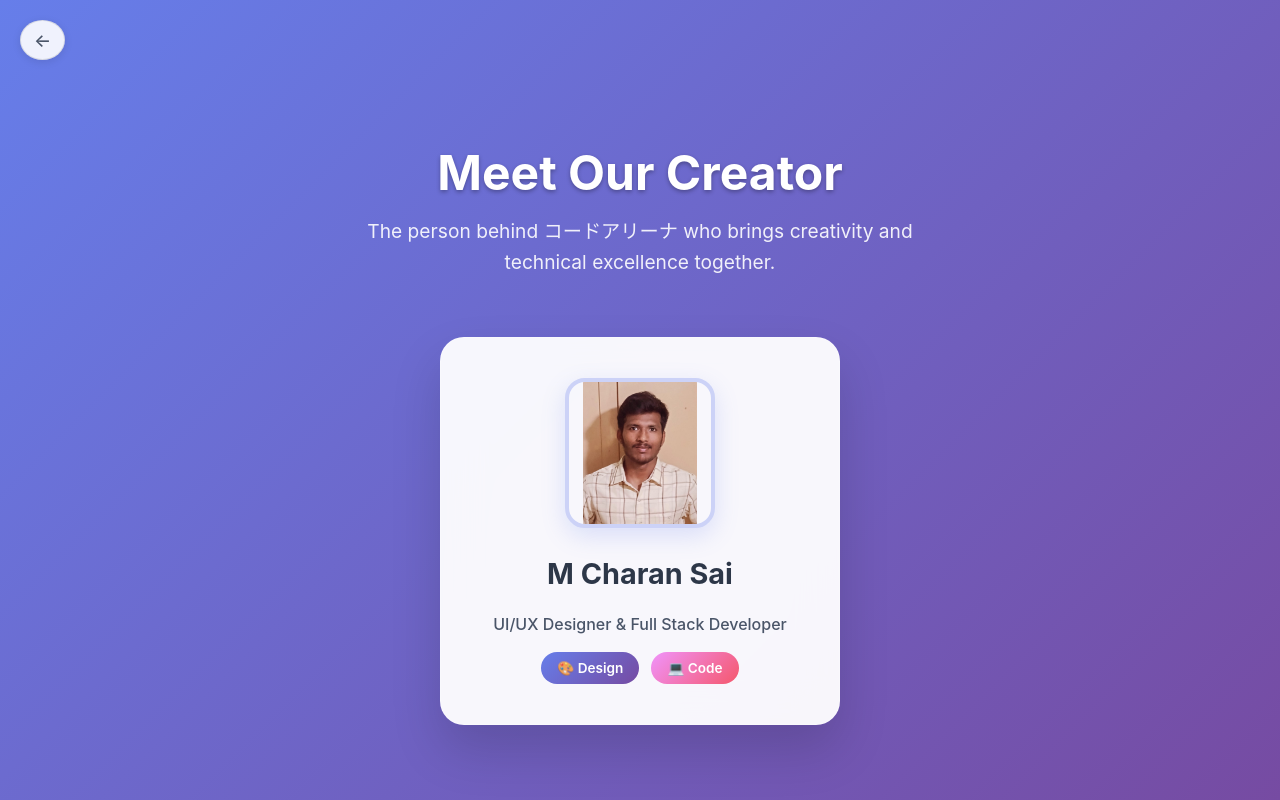
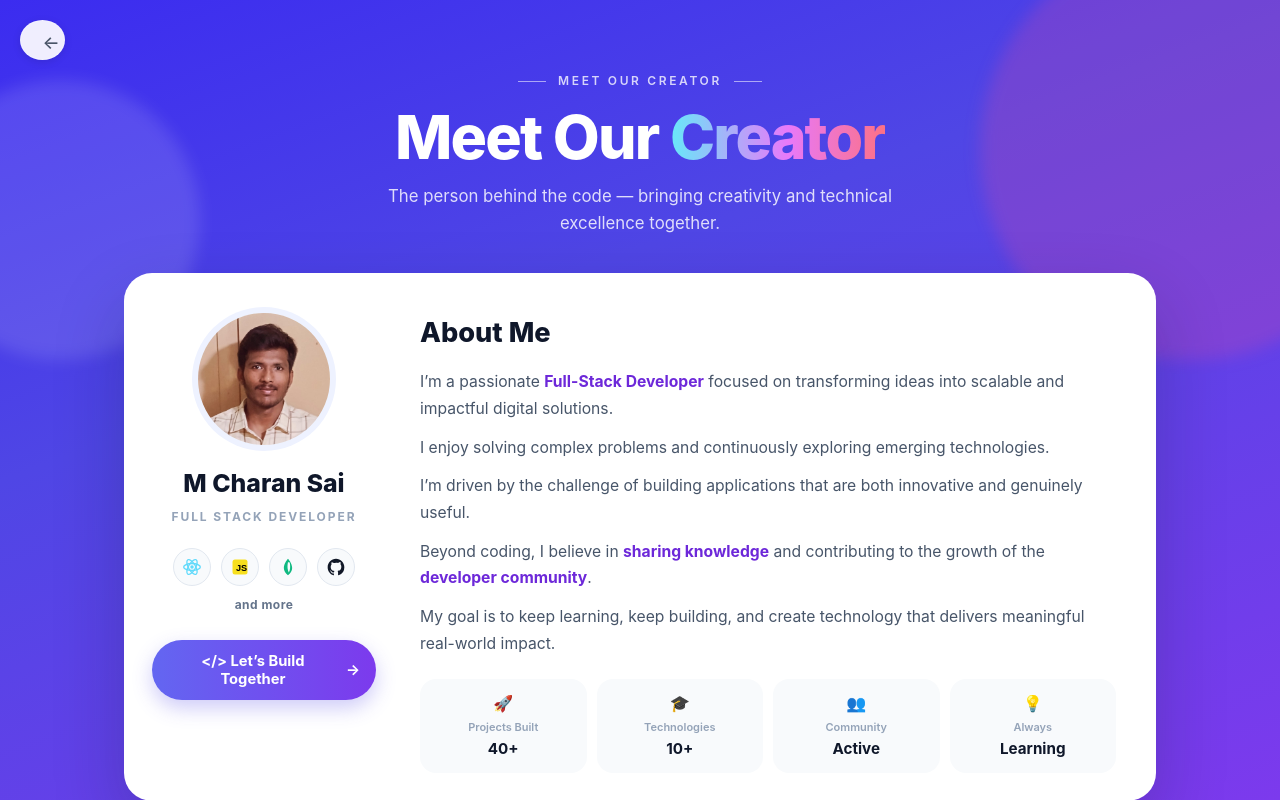
Before and after one commit to MUsunuruCharanSai/JapaneseThemeDSAPlatform, a React (Vite) app in the folder frontend/: page /about-creator in a window 1280 px wide. Built offline with nearby package versions, Linux system fonts and the light colour scheme; no server answers; sample sign-in values are in the browser's storage.

Commit message:
Redesign About Creator with the full-stack story and updated stats

```diff
--- a/frontend/src/pages/AboutCreator.tsx
+++ b/frontend/src/pages/AboutCreator.tsx
@@ -5,219 +5,402 @@ const AboutCreator: React.FC = () => {
   const navigate = useNavigate();
 
   return (
-    <div style={{
-      position: 'fixed',
-      top: 0,
-      left: 0,
-      right: 0,
-      bottom: 0,
-      background: 'linear-gradient(135deg, #667eea 0%, #764ba2 100%)',
-      padding: '20px',
-      overflowY: 'auto',
-      zIndex: 1
-    }}>
-      {/* Back Button */}
-      <button
-        onClick={() => navigate(-1)}
-        style={{
-          position: 'absolute',
-          top: '20px',
-          left: '20px',
-          background: 'rgba(255, 255, 255, 0.9)',
-          border: '1px solid rgba(0, 0, 0, 0.1)',
-          borderRadius: '50%',
-          width: '40px',
-          height: '40px',
-          display: 'flex',
-          alignItems: 'center',
-          justifyContent: 'center',
-          cursor: 'pointer',
-          fontSize: '18px',
-          color: '#4a5568',
-          transition: 'all 0.2s ease',
-          boxShadow: '0 2px 8px rgba(0, 0, 0, 0.1)',
-          zIndex: 10
-        }}
-        onMouseOver={(e) => {
-          e.currentTarget.style.background = 'rgba(255, 255, 255, 1)';
-          e.currentTarget.style.transform = 'scale(1.05)';
-        }}
-        onMouseOut={(e) => {
-          e.currentTarget.style.background = 'rgba(255, 255, 255, 0.9)';
-          e.currentTarget.style.transform = 'scale(1)';
-        }}
-      >
+    <div className="creator-page">
+      <button className="creator-back" onClick={() => navigate(-1)} aria-label="Go back">
         ←
       </button>
 
-      <div style={{
-        display: 'flex',
-        flexDirection: 'column',
-        alignItems: 'center',
-        justifyContent: 'center',
-        minHeight: '100vh',
-        gap: '40px'
-      }}>
-        {/* Header */}
-        <div style={{
-          textAlign: 'center',
-          marginBottom: '20px',
-          animation: 'fadeInDown 0.8s ease-out'
-        }}>
-          <h1 style={{
-            fontSize: '3rem',
-            fontWeight: '700',
-            color: 'white',
-            marginBottom: '16px',
-            fontFamily: "'Inter', sans-serif",
-            textShadow: '0 2px 4px rgba(0, 0, 0, 0.3)'
-          }}>
+      <div className="creator-glow creator-glow-left" />
+      <div className="creator-glow creator-glow-right" />
+      <div className="creator-glow creator-glow-top" />
+
+      <div className="creator-shell">
+        <header className="creator-header">
+          <p className="creator-eyebrow">
+            <span />
             Meet Our Creator
+            <span />
+          </p>
+          <h1 className="creator-title">
+            Meet Our <em>Creator</em>
           </h1>
-          <p style={{
-            fontSize: '1.2rem',
-            color: 'rgba(255, 255, 255, 0.9)',
-            fontWeight: '400',
-            maxWidth: '600px',
-            margin: '0 auto',
-            lineHeight: '1.6'
-          }}>
-            The person behind コードアリーナ who brings creativity and technical excellence together.
+          <p className="creator-subtitle">
+            The person behind the code — bringing creativity and technical
+            excellence together.
           </p>
-        </div>
+        </header>
 
-        {/* Profile Cards Container */}
-        <div style={{
-          display: 'flex',
-          flexWrap: 'wrap',
-          justifyContent: 'center',
-          gap: '40px',
-          maxWidth: '1200px',
-          width: '100%',
-          padding: '0 20px'
-        }}>
-          {/* First Profile - M Charan Sai */}
-          <div style={{
-            background: 'rgba(255, 255, 255, 0.95)',
-            backdropFilter: 'blur(20px)',
-            borderRadius: '24px',
-            padding: '40px 30px',
-            boxShadow: '0 25px 50px rgba(0, 0, 0, 0.15)',
-            border: '1px solid rgba(255, 255, 255, 0.2)',
-            maxWidth: '400px',
-            width: '100%',
-            textAlign: 'center',
-            transition: 'all 0.3s ease',
-            animation: 'fadeInUp 0.8s ease-out 0.2s both',
-            cursor: 'pointer'
-          }}
-          onMouseOver={(e) => {
-            e.currentTarget.style.transform = 'translateY(-8px)';
-            e.currentTarget.style.boxShadow = '0 35px 70px rgba(0, 0, 0, 0.2)';
-          }}
-          onMouseOut={(e) => {
-            e.currentTarget.style.transform = 'translateY(0)';
-            e.currentTarget.style.boxShadow = '0 25px 50px rgba(0, 0, 0, 0.15)';
-          }}
-          >
-            <div style={{
-              width: '150px',
-              height: '150px',
-              borderRadius: '20px',
-              overflow: 'hidden',
-              margin: '0 auto 24px',
-              border: '4px solid rgba(102, 126, 234, 0.3)',
-              boxShadow: '0 8px 25px rgba(102, 126, 234, 0.2)'
-            }}>
-              <img
-                src="/images/Charan Sai.jpg"
-                alt="M Charan Sai"
-                style={{
-                  width: '100%',
-                  height: '100%',
-                  objectFit: 'contain',
-                  objectPosition: 'center',
-                  display: 'block'
-                }}
-              />
+        <section className="creator-card">
+          <aside className="creator-profile">
+            <div className="creator-photo-wrap">
+              <img src="/images/Charan Sai.jpg" alt="M Charan Sai" />
             </div>
-            <h2 style={{
-              fontSize: '1.8rem',
-              fontWeight: '700',
-              color: '#2d3748',
-              marginBottom: '8px',
-              fontFamily: "'Inter', sans-serif"
-            }}>
-              M Charan Sai
-            </h2>
-            <p style={{
-              fontSize: '1rem',
-              color: '#4a5568',
-              fontWeight: '500',
-              marginBottom: '16px',
-              lineHeight: '1.5'
-            }}>
-              UI/UX Designer & Full Stack Developer
+            <h2>M Charan Sai</h2>
+            <p className="creator-role">Full Stack Developer</p>
+            <div className="creator-tech">
+              <span title="React" aria-label="React">
+                <svg viewBox="0 0 24 24" fill="none" stroke="#61DAFB" strokeWidth="1.6">
+                  <circle cx="12" cy="12" r="2.1" fill="#61DAFB" stroke="none" />
+                  <ellipse cx="12" cy="12" rx="10" ry="4.2" />
+                  <ellipse cx="12" cy="12" rx="10" ry="4.2" transform="rotate(60 12 12)" />
+                  <ellipse cx="12" cy="12" rx="10" ry="4.2" transform="rotate(120 12 12)" />
+                </svg>
+              </span>
+              <span title="JavaScript" aria-label="JavaScript">
+                <svg viewBox="0 0 24 24">
+                  <rect x="3" y="3" width="18" height="18" rx="3" fill="#F7DF1E" />
+                  <text x="7.2" y="17.2" fontSize="11" fontWeight="800" fontFamily="Arial">JS</text>
+                </svg>
+              </span>
+              <span title="MongoDB" aria-label="MongoDB">
+                <svg viewBox="0 0 24 24" fill="#10B981">
+                  <path d="M12 2s5 5.4 5 11.2c0 3.6-2.1 6.2-5 8.8-2.9-2.6-5-5.2-5-8.8C7 7.4 12 2 12 2zm0 4.2c-.4 1.8-.8 4.6-.5 7.3.2 1.8.7 3.4 1.5 5 .8-1.6 1.3-3.2 1.5-5 .3-2.7-.1-5.5-.5-7.3-.3.6-.7 1-.5 0z" />
+                </svg>
+              </span>
+              <span title="GitHub" aria-label="GitHub">
+                <svg viewBox="0 0 24 24" fill="#111827">
+                  <path d="M12 2C6.48 2 2 6.58 2 12.26c0 4.52 2.87 8.35 6.84 9.71.5.1.68-.22.68-.49 0-.24-.01-.87-.01-1.71-2.78.62-3.37-1.37-3.37-1.37-.45-1.18-1.11-1.5-1.11-1.5-.91-.64.07-.63.07-.63 1 .07 1.53 1.06 1.53 1.06.9 1.57 2.36 1.12 2.94.86.09-.67.35-1.12.63-1.38-2.22-.26-4.55-1.14-4.55-5.07 0-1.12.39-2.03 1.03-2.75-.1-.26-.45-1.3.1-2.7 0 0 .84-.27 2.75 1.05A9.3 9.3 0 0 1 12 6.84c.85 0 1.71.12 2.51.35 1.91-1.32 2.75-1.05 2.75-1.05.55 1.4.2 2.44.1 2.7.64.72 1.03 1.63 1.03 2.75 0 3.94-2.34 4.8-4.57 5.06.36.32.68.94.68 1.9 0 1.37-.01 2.47-.01 2.81 0 .27.18.6.69.49A10.04 10.04 0 0 0 22 12.26C22 6.58 17.52 2 12 2z" />
+                </svg>
+              </span>
+              <em className="creator-tech-more">and more</em>
+            </div>
+            <button type="button" className="creator-cta">
+              {'</>'} Let’s Build Together <span>→</span>
+            </button>
+          </aside>
+
+          <div className="creator-about">
+            <h3>About Me</h3>
+            <p>
+              I’m a passionate <strong>Full-Stack Developer</strong> focused on transforming ideas into scalable and impactful digital solutions.
             </p>
-            <div style={{
-              display: 'flex',
-              justifyContent: 'center',
-              gap: '12px'
-            }}>
-              <span style={{
-                padding: '6px 16px',
-                background: 'linear-gradient(135deg, #667eea 0%, #764ba2 100%)',
-                color: 'white',
-                borderRadius: '20px',
-                fontSize: '0.85rem',
-                fontWeight: '600'
-              }}>
-                🎨 Design
-              </span>
-              <span style={{
-                padding: '6px 16px',
-                background: 'linear-gradient(135deg, #f093fb 0%, #f5576c 100%)',
-                color: 'white',
-                borderRadius: '20px',
-                fontSize: '0.85rem',
-                fontWeight: '600'
-              }}>
-                💻 Code
-              </span>
+            <p>
+              I enjoy solving complex problems and continuously exploring emerging technologies.
+            </p>
+            <p>
+              I’m driven by the challenge of building applications that are both innovative and genuinely useful.
+            </p>
+            <p>
+              Beyond coding, I believe in <strong>sharing knowledge</strong> and contributing to the growth of the <strong>developer community</strong>.
+            </p>
+            <p>
+              My goal is to keep learning, keep building, and create technology that delivers meaningful real-world impact.
+            </p>
+
+            <div className="creator-stats">
+              <div>
+                <span>🚀</span>
+                <small>Projects Built</small>
+                <b>40+</b>
+              </div>
+              <div>
+                <span>🎓</span>
+                <small>Technologies</small>
+                <b>10+</b>
+              </div>
+              <div>
+                <span>👥</span>
+                <small>Community</small>
+                <b>Active</b>
+              </div>
+              <div>
+                <span>💡</span>
+                <small>Always</small>
+                <b>Learning</b>
+              </div>
             </div>
           </div>
-
-        </div>
+        </section>
       </div>
 
-      {/* Custom CSS for animations */}
       <style>{`
-        @keyframes fadeInDown {
-          from {
-            opacity: 0;
-            transform: translateY(-30px);
+        .creator-page {
+          position: fixed;
+          inset: 0;
+          overflow-y: auto;
+          z-index: 1;
+          background: linear-gradient(160deg, #3b2cf0 0%, #4f46e5 38%, #7c3aed 100%);
+          font-family: Inter, -apple-system, BlinkMacSystemFont, 'Segoe UI', sans-serif;
+        }
+
+        .creator-glow {
+          position: absolute;
+          border-radius: 50%;
+          pointer-events: none;
+          filter: blur(8px);
+        }
+        .creator-glow-left {
+          width: 280px;
+          height: 280px;
+          top: 80px;
+          left: -80px;
+          background: rgba(255, 255, 255, 0.12);
+        }
+        .creator-glow-right {
+          width: 420px;
+          height: 420px;
+          top: -60px;
+          right: -120px;
+          background: rgba(236, 72, 153, 0.22);
+        }
+        .creator-glow-top {
+          width: 180px;
+          height: 180px;
+          bottom: 40px;
+          left: 18%;
+          background: rgba(56, 189, 248, 0.12);
+        }
+
+        .creator-back {
+          position: absolute;
+          top: 20px;
+          left: 20px;
+          width: 40px;
+          height: 40px;
+          border-radius: 50%;
+          border: 1px solid rgba(255, 255, 255, 0.25);
+          background: rgba(255, 255, 255, 0.92);
+          color: #4a5568;
+          font-size: 18px;
+          cursor: pointer;
+          z-index: 10;
+          box-shadow: 0 2px 8px rgba(0, 0, 0, 0.1);
+        }
+        .creator-back:hover {
+          transform: scale(1.05);
+          background: #fff;
+        }
+
+        .creator-shell {
+          position: relative;
+          max-width: 1080px;
+          margin: 0 auto;
+          padding: 72px 24px 48px;
+          min-height: 100%;
+          display: flex;
+          flex-direction: column;
+          justify-content: center;
+        }
+
+        .creator-header {
+          text-align: center;
+          margin-bottom: 36px;
+        }
+
+        .creator-eyebrow {
+          display: flex;
+          align-items: center;
+          justify-content: center;
+          gap: 12px;
+          margin: 0 0 14px;
+          color: rgba(255, 255, 255, 0.78);
+          font-size: 12px;
+          font-weight: 600;
+          letter-spacing: 0.22em;
+          text-transform: uppercase;
+        }
+        .creator-eyebrow span {
+          width: 28px;
+          height: 1px;
+          background: rgba(255, 255, 255, 0.55);
+        }
+
+        .creator-title {
+          margin: 0 0 12px;
+          font-size: clamp(2.4rem, 5vw, 3.8rem);
+          font-weight: 800;
+          letter-spacing: -0.03em;
+          color: #fff;
+          line-height: 1.1;
+        }
+        .creator-title em {
+          font-style: normal;
+          background: linear-gradient(90deg, #67e8f9 0%, #e879f9 55%, #fb7185 100%);
+          -webkit-background-clip: text;
+          background-clip: text;
+          color: transparent;
+        }
+
+        .creator-subtitle {
+          margin: 0 auto;
+          max-width: 520px;
+          color: rgba(255, 255, 255, 0.82);
+          font-size: 1.05rem;
+          line-height: 1.6;
+        }
+
+        .creator-card {
+          display: grid;
+          grid-template-columns: 280px 1fr;
+          background: #fff;
+          border-radius: 28px;
+          box-shadow: 0 30px 70px rgba(15, 23, 42, 0.22);
+          overflow: hidden;
+        }
+
+        .creator-profile {
+          padding: 40px 28px 32px;
+          text-align: center;
+          display: flex;
+          flex-direction: column;
+          align-items: center;
+        }
+
+        .creator-photo-wrap {
+          width: 132px;
+          height: 132px;
+          border-radius: 50%;
+          overflow: hidden;
+          background: #f1f5f9;
+          box-shadow: 0 0 0 6px #eef2ff;
+          margin-bottom: 20px;
+        }
+        .creator-photo-wrap img {
+          width: 100%;
+          height: 100%;
+          object-fit: cover;
+          object-position: center top;
+          display: block;
+        }
+
+        .creator-profile h2 {
+          margin: 0 0 6px;
+          font-size: 1.55rem;
+          font-weight: 800;
+          color: #0f172a;
+        }
+
+        .creator-role {
+          margin: 0 0 22px;
+          font-size: 12px;
+          font-weight: 700;
+          letter-spacing: 0.16em;
+          text-transform: uppercase;
+          color: #94a3b8;
+        }
+
+        .creator-tech {
+          display: flex;
+          flex-wrap: wrap;
+          align-items: center;
+          justify-content: center;
+          gap: 10px;
+          margin-bottom: 26px;
+        }
+        .creator-tech span {
+          width: 38px;
+          height: 38px;
+          border-radius: 50%;
+          background: #f8fafc;
+          border: 1px solid #e2e8f0;
+          display: inline-flex;
+          align-items: center;
+          justify-content: center;
+        }
+        .creator-tech svg {
+          width: 20px;
+          height: 20px;
+        }
+        .creator-tech-more {
+          font-style: normal;
+          font-size: 12px;
+          font-weight: 700;
+          letter-spacing: 0.04em;
+          color: #64748b;
+          white-space: nowrap;
+        }
+
+        .creator-cta {
+          width: 100%;
+          border: none;
+          border-radius: 999px;
+          padding: 12px 16px;
+          background: linear-gradient(90deg, #6366f1 0%, #7c3aed 100%);
+          color: #fff;
+          font-size: 0.92rem;
+          font-weight: 700;
+          cursor: default;
+          display: inline-flex;
+          align-items: center;
+          justify-content: center;
+          gap: 8px;
+          box-shadow: 0 8px 20px rgba(79, 70, 229, 0.28);
+        }
+
+        .creator-about {
+          padding: 40px 40px 28px 16px;
+        }
+        .creator-about h3 {
+          margin: 0 0 16px;
+          font-size: 1.7rem;
+          font-weight: 800;
+          color: #0f172a;
+        }
+        .creator-about p {
+          margin: 0 0 12px;
+          color: #475569;
+          font-size: 0.98rem;
+          line-height: 1.7;
+        }
+        .creator-about p:last-of-type {
+          margin-bottom: 22px;
+        }
+        .creator-about strong {
+          color: #6d28d9;
+          font-weight: 700;
+        }
+
+        .creator-stats {
+          display: grid;
+          grid-template-columns: repeat(4, 1fr);
+          gap: 10px;
+        }
+        .creator-stats div {
+          background: #f8fafc;
+          border-radius: 16px;
+          padding: 12px 8px;
+          text-align: center;
+        }
+        .creator-stats span {
+          display: block;
+          font-size: 16px;
+          margin-bottom: 4px;
+        }
+        .creator-stats small {
+          display: block;
+          color: #94a3b8;
+          font-size: 11px;
+          font-weight: 600;
+        }
+        .creator-stats b {
+          display: block;
+          margin-top: 2px;
+          color: #0f172a;
+          font-size: 0.95rem;
+        }
+
+        @media (max-width: 860px) {
+          .creator-shell {
+            padding-top: 88px;
+            justify-content: flex-start;
           }
-          to {
-            opacity: 1;
-            transform: translateY(0);
+          .creator-card {
+            grid-template-columns: 1fr;
+          }
+          .creator-about {
+            padding: 8px 24px 28px;
+          }
+          .creator-stats {
+            grid-template-columns: repeat(2, 1fr);
           }
         }
 
-        @keyframes fadeInUp {
-          from {
-            opacity: 0;
-            transform: translateY(30px);
+        @media (max-width: 480px) {
+          .creator-about {
+            padding: 8px 18px 24px;
           }
-          to {
-            opacity: 1;
-            transform: translateY(0);
-          }
-        }
-
-        @media (max-width: 768px) {
-          .profile-container {
-            flex-direction: column;
-            gap: 30px;
+          .creator-profile {
+            padding: 32px 20px 20px;
           }
         }
       `}</style>
```
